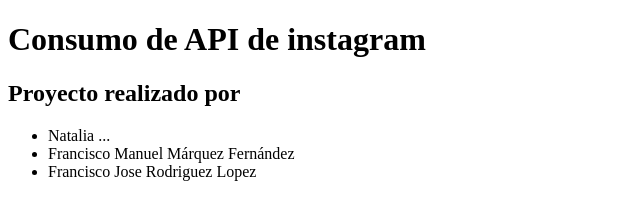
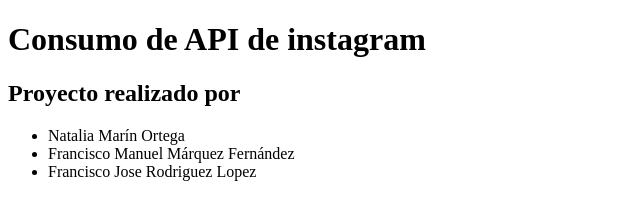
Before and after one commit to Rolo27s/APIRest-Instagram, a plain HTML site: page index.html in a window 1280 px wide. Shown: the full height of the page, 0-640 px from the left. Drawn offline with Linux system fonts and the light colour scheme.

Commit message:
Hola, soy Natalia

```diff
--- a/index.html
+++ b/index.html
@@ -10,7 +10,7 @@
         <h1>Consumo de API de instagram</h1>
         <h2>Proyecto realizado por</h2>
         <ul>
-            <li>Natalia ...</li>
+            <li>Natalia Marín Ortega</li>
             <li>Francisco Manuel Márquez Fernández</li>
             <li>Francisco Jose Rodriguez Lopez</li>
         </ul>
```
